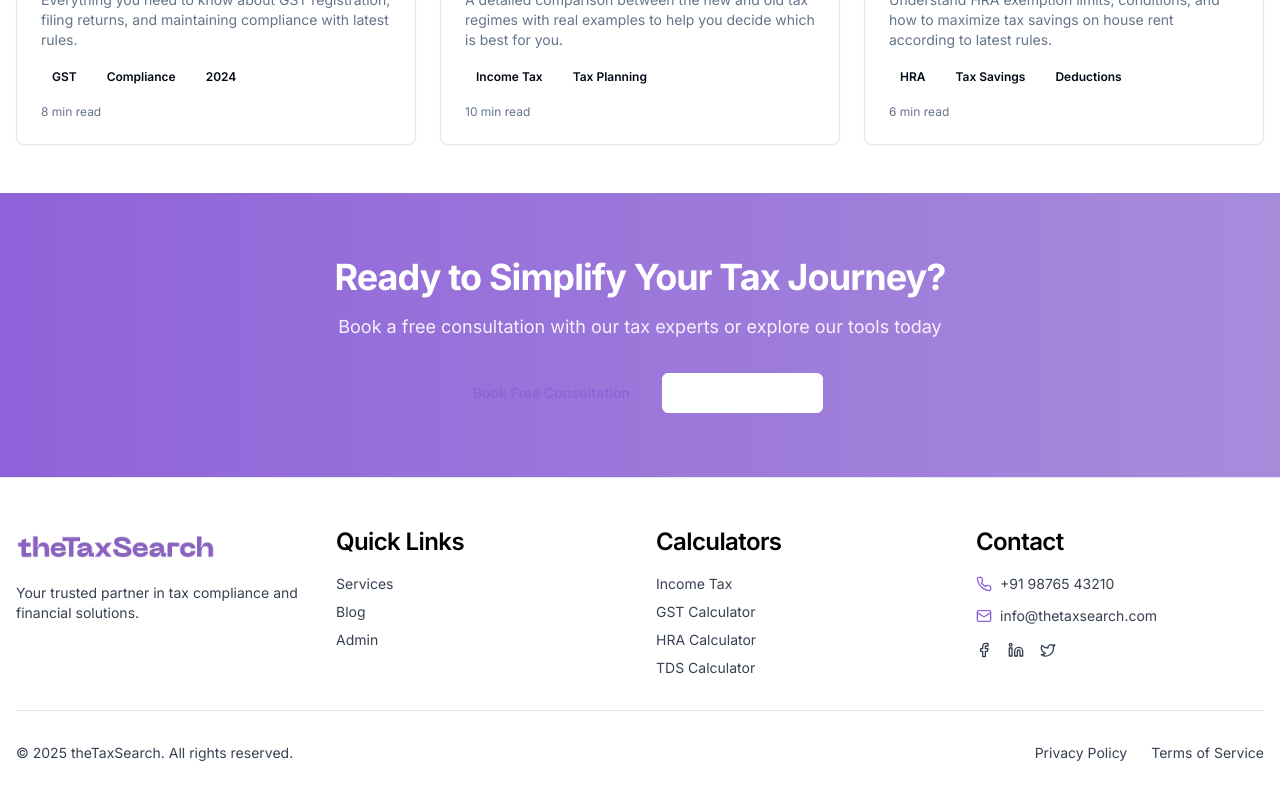
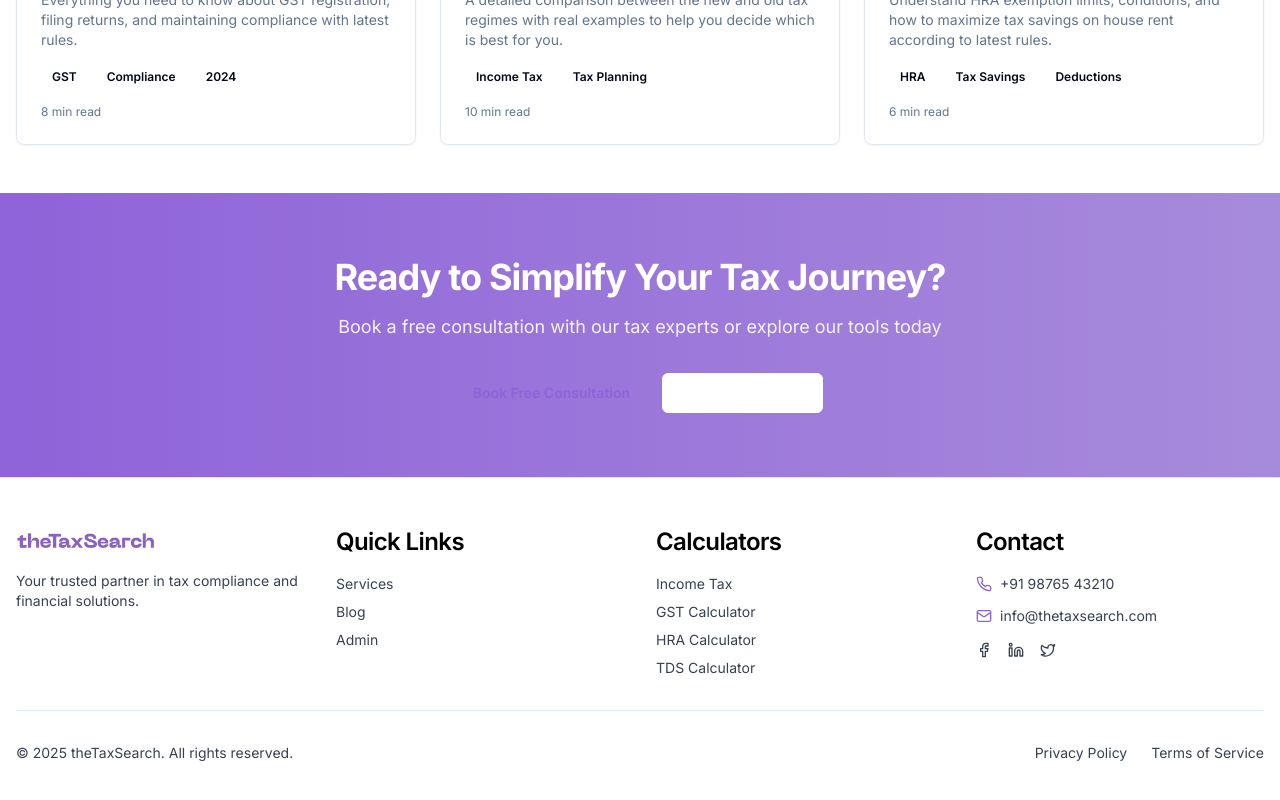
Before and after one commit to amit-maurya-7404/thetaxsearch, a Next.js app: page /blog in a window 1280 px wide. Shown: the part 694-1494 px from the top of the page. Built offline with nearby package versions, Linux system fonts and the light colour scheme; no server answers; the database is empty.

Commit message:
fix: use plain <img> for logo to avoid Next Image issues on Netlify

```diff
--- a/src/components/Footer.tsx
+++ b/src/components/Footer.tsx
@@ -12,14 +12,7 @@ export function Footer() {
           {/* Brand */}
           <div>
             <Link href="/" className="flex items-center space-x-3 mb-4 w-fit">
-              <Image
-                src="/logo.png"
-                alt="theTaxSearch logo"
-                width={200}
-                height={36}
-                priority
-                className="object-contain"
-              />
+              <img src="/logo.png" alt="theTaxSearch logo" width={140} height={36} className="object-contain" />
             </Link>
             <p className="text-sm text-gray-700">
               Your trusted partner in tax compliance and financial solutions.
--- a/src/components/Navbar.tsx
+++ b/src/components/Navbar.tsx
@@ -18,14 +18,7 @@ export function Navbar() {
         <Link href="/" className="flex items-center space-x-3">
           {/* Logo image - place your final logo at `public/logo.png` (or update the src below) */}
           <div className="flex items-center">
-            <Image
-              src="/logo.png"
-              alt="theTaxSearch logo"
-              width={200}
-              height={36}
-              priority
-              className="object-contain"
-            />
+            <img src="/logo.png" alt="theTaxSearch logo" width={200} height={36} className="object-contain" />
           </div>
         </Link>
 
```
